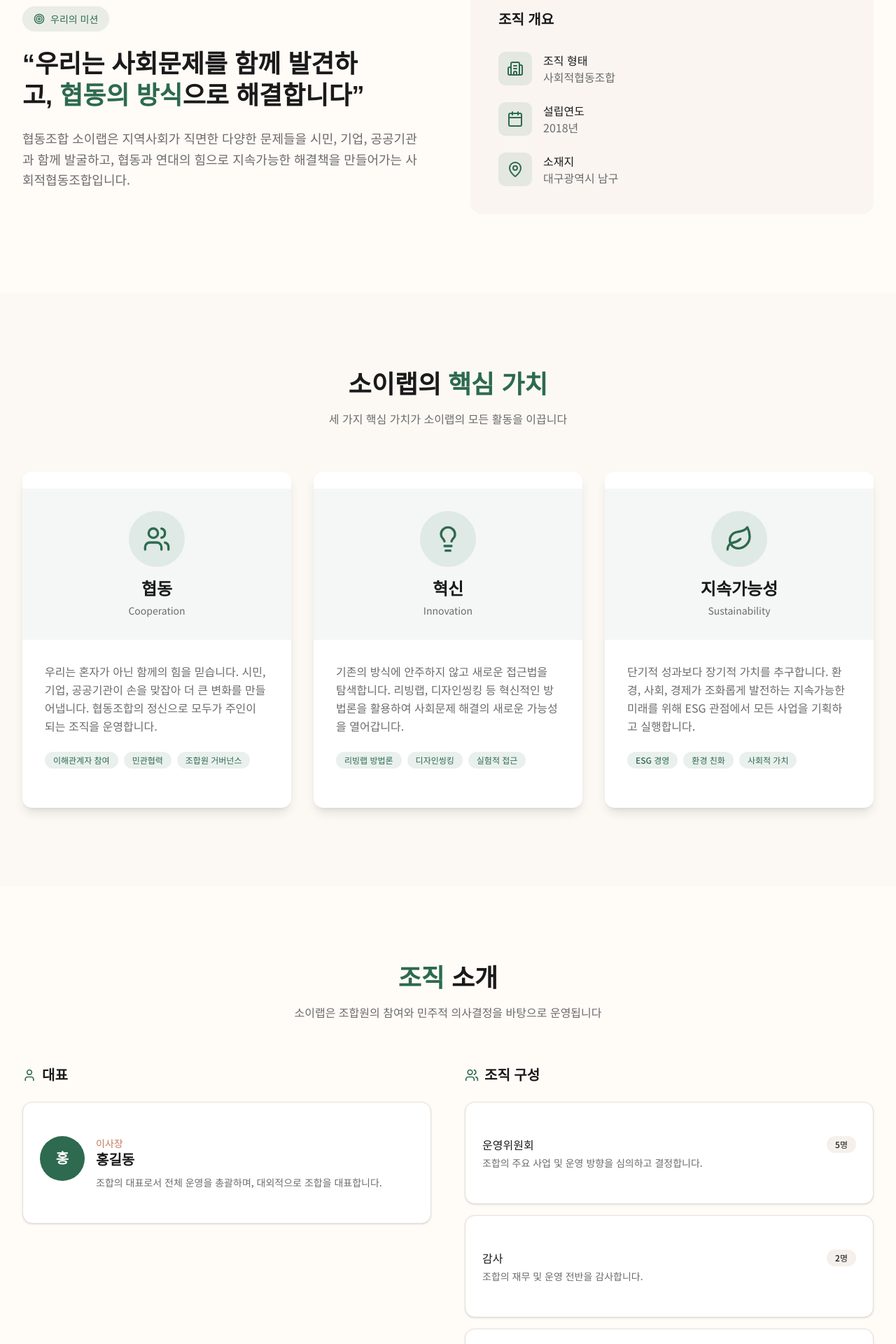
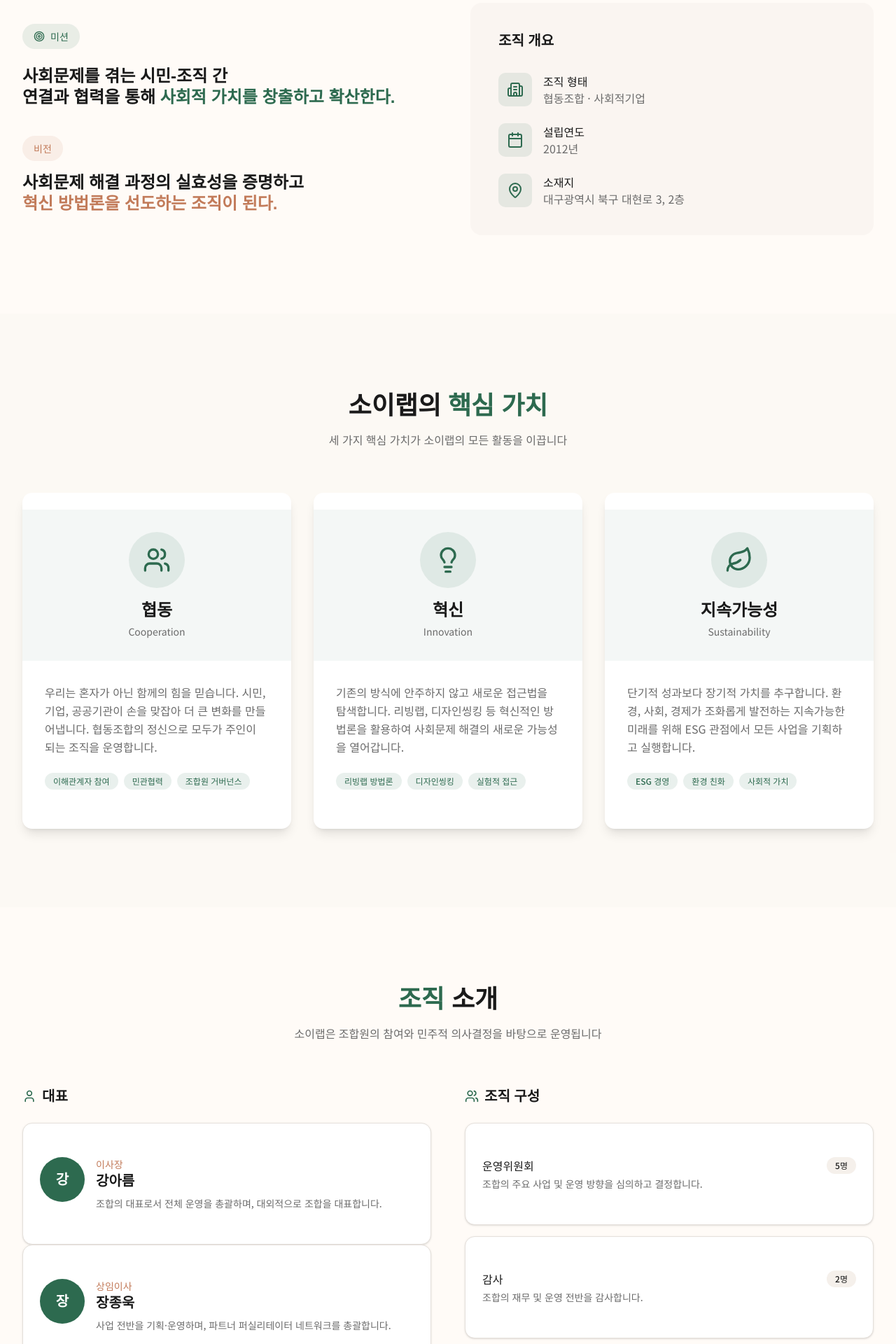
Before and after one commit to sunra724/soilab-cooperative-website, a Next.js app: page /about in a window 1280 px wide. Shown: the part 560-2480 px from the top of the page at 70% size. Built offline with nearby package versions, Linux system fonts and the light colour scheme.

Commit message:
fix: update organization info and correct content from PDF

```diff
--- a/app/about/page.tsx
+++ b/app/about/page.tsx
@@ -9,7 +9,7 @@ import { TimelineSection } from "@/components/sections/about/timeline-section"
 export const metadata = {
   title: "소이랩 소개 | 협동조합 소이랩",
   description:
-    "협동조합 소이랩은 대구 남구 소재 사회적협동조합입니다. 협동, 혁신, 지속가능성을 핵심 가치로 사회문제를 함께 해결합니다.",
+    "협동조합 소이랩은 대구 북구 소재 협동조합·사회적기업입니다. 협동, 혁신, 지속가능성을 핵심 가치로 사회문제를 함께 해결합니다.",
 }
 
 export default function AboutPage() {
--- a/components/footer.tsx
+++ b/components/footer.tsx
@@ -1,5 +1,5 @@
 import Link from "next/link"
-import { Mail, MapPin } from "lucide-react"
+import { Mail, MapPin, Phone } from "lucide-react"
 
 const navigation = [
   { name: "홈", href: "/" },
@@ -19,7 +19,7 @@ export function Footer() {
           <div className="space-y-4">
             <h3 className="font-serif text-xl font-bold">협동조합 소이랩</h3>
             <p className="text-sm text-primary-foreground/80">
-              사회혁신을 함께 만드는 대구 기반 사회적협동조합입니다.
+              사회혁신을 함께 만드는 대구 기반 협동조합·사회적기업입니다.
               지역사회와 함께 더 나은 미래를 만들어갑니다.
             </p>
           </div>
@@ -46,14 +46,20 @@ export function Footer() {
             <h4 className="font-medium mb-4">연락처</h4>
             <ul className="space-y-3">
               <li className="flex items-center gap-2 text-sm text-primary-foreground/80">
+                <Phone className="h-4 w-4" />
+                <a href="tel:053-941-9003" className="hover:text-primary-foreground transition-colors">
+                  053-941-9003
+                </a>
+              </li>
+              <li className="flex items-center gap-2 text-sm text-primary-foreground/80">
                 <Mail className="h-4 w-4" />
-                <a href="mailto:soilab@soilab.kr" className="hover:text-primary-foreground transition-colors">
-                  soilab@soilab.kr
+                <a href="mailto:soilabcoop@gmail.com" className="hover:text-primary-foreground transition-colors">
+                  soilabcoop@gmail.com
                 </a>
               </li>
               <li className="flex items-start gap-2 text-sm text-primary-foreground/80">
                 <MapPin className="h-4 w-4 mt-0.5" />
-                <span>대구광역시</span>
+                <span>대구광역시 북구 대현로 3, 2층</span>
               </li>
             </ul>
           </div>
--- a/components/sections/about/about-hero.tsx
+++ b/components/sections/about/about-hero.tsx
@@ -11,7 +11,7 @@ export function AboutHero() {
           </h1>
           <p className="mt-6 text-lg leading-relaxed text-muted-foreground">
             협동조합 소이랩은 대구를 기반으로 사회문제 해결과
-            지역 발전을 위해 활동하는 사회적협동조합입니다.
+            지역 발전을 위해 활동하는 협동조합·사회적기업입니다.
           </p>
         </div>
       </div>
--- a/components/sections/about/mission-section.tsx
+++ b/components/sections/about/mission-section.tsx
@@ -5,21 +5,28 @@ export function MissionSection() {
     <section className="py-20 lg:py-28 bg-background">
       <div className="mx-auto max-w-7xl px-4 lg:px-8">
         <div className="grid grid-cols-1 gap-12 lg:grid-cols-2 lg:gap-16 items-center">
-          {/* Mission Statement */}
-          <div>
-            <div className="inline-flex items-center gap-2 rounded-full bg-primary/10 px-4 py-2 mb-6">
-              <Target className="h-4 w-4 text-primary" />
-              <span className="text-sm font-medium text-primary">우리의 미션</span>
+          {/* Mission & Vision */}
+          <div className="space-y-10">
+            <div>
+              <div className="inline-flex items-center gap-2 rounded-full bg-primary/10 px-4 py-2 mb-6">
+                <Target className="h-4 w-4 text-primary" />
+                <span className="text-sm font-medium text-primary">미션</span>
+              </div>
+              <blockquote className="font-serif text-xl sm:text-2xl font-bold text-foreground leading-tight">
+                사회문제를 겪는 시민-조직 간<br />
+                연결과 협력을 통해{" "}
+                <span className="text-primary">사회적 가치를 창출하고 확산한다.</span>
+              </blockquote>
             </div>
-            <blockquote className="font-serif text-2xl sm:text-3xl lg:text-4xl font-bold text-foreground leading-tight text-balance">
-              &ldquo;우리는 사회문제를 함께 발견하고,{" "}
-              <span className="text-primary">협동의 방식</span>으로 해결합니다&rdquo;
-            </blockquote>
-            <p className="mt-6 text-lg text-muted-foreground leading-relaxed">
-              협동조합 소이랩은 지역사회가 직면한 다양한 문제들을 시민, 기업,
-              공공기관과 함께 발굴하고, 협동과 연대의 힘으로 지속가능한 해결책을
-              만들어가는 사회적협동조합입니다.
-            </p>
+            <div>
+              <div className="inline-flex items-center gap-2 rounded-full bg-accent/10 px-4 py-2 mb-4">
+                <span className="text-sm font-medium text-accent">비전</span>
+              </div>
+              <p className="font-serif text-xl sm:text-2xl font-bold text-foreground leading-tight">
+                사회문제 해결 과정의 실효성을 증명하고<br />
+                <span className="text-accent">혁신 방법론을 선도하는 조직이 된다.</span>
+              </p>
+            </div>
           </div>
 
           {/* Organization Info */}
@@ -34,7 +41,7 @@ export function MissionSection() {
                 </div>
                 <div>
                   <h4 className="font-medium text-foreground">조직 형태</h4>
-                  <p className="text-muted-foreground">사회적협동조합</p>
+                  <p className="text-muted-foreground">협동조합 · 사회적기업</p>
                 </div>
               </div>
               <div className="flex items-start gap-4">
@@ -43,7 +50,7 @@ export function MissionSection() {
                 </div>
                 <div>
                   <h4 className="font-medium text-foreground">설립연도</h4>
-                  <p className="text-muted-foreground">2018년</p>
+                  <p className="text-muted-foreground">2012년</p>
                 </div>
               </div>
               <div className="flex items-start gap-4">
@@ -52,7 +59,7 @@ export function MissionSection() {
                 </div>
                 <div>
                   <h4 className="font-medium text-foreground">소재지</h4>
-                  <p className="text-muted-foreground">대구광역시 남구</p>
+                  <p className="text-muted-foreground">대구광역시 북구 대현로 3, 2층</p>
                 </div>
               </div>
             </div>
--- a/components/sections/about/organization-section.tsx
+++ b/components/sections/about/organization-section.tsx
@@ -4,8 +4,13 @@ import { Card, CardContent } from "@/components/ui/card"
 const executives = [
   {
     role: "이사장",
-    name: "홍길동",
+    name: "강아름",
     description: "조합의 대표로서 전체 운영을 총괄하며, 대외적으로 조합을 대표합니다.",
+  },
+  {
+    role: "상임이사",
+    name: "장종욱",
+    description: "사업 전반을 기획·운영하며, 파트너 퍼실리테이터 네트워크를 총괄합니다.",
   },
 ]
 
@@ -99,12 +104,6 @@ export function OrganizationSection() {
           </div>
         </div>
 
-        {/* Note */}
-        <div className="mt-12 rounded-lg bg-secondary/50 p-6 text-center">
-          <p className="text-sm text-muted-foreground">
-            * 위 정보는 예시이며, 실제 조직 구성과 다를 수 있습니다.
-          </p>
-        </div>
       </div>
     </section>
   )
--- a/components/sections/about/timeline-section.tsx
+++ b/components/sections/about/timeline-section.tsx
@@ -2,66 +2,38 @@ import { CheckCircle2 } from "lucide-react"
 
 const milestones = [
   {
-    year: "2018",
+    year: "2012",
     title: "협동조합 소이랩 설립",
     events: [
-      "사회적협동조합 설립 인가",
-      "대구광역시 남구 사무실 개소",
-      "첫 번째 리빙랩 프로젝트 착수",
+      "협동조합 설립",
     ],
   },
   {
-    year: "2019",
-    title: "사업 영역 확장",
+    year: "2013",
+    title: "법인 설립",
     events: [
-      "청년정책 연구 사업 시작",
-      "대구시 도시재생 컨설팅 참여",
-      "지역 사회적경제 네트워크 가입",
+      "법인 설립",
+      "사회문제 해결 사업 시작",
     ],
   },
   {
-    year: "2020",
-    title: "코로나19 대응 및 디지털 전환",
+    year: "2018",
+    title: "사회적기업 인증 및 사업 확장",
     events: [
-      "비대면 리빙랩 방법론 개발",
-      "온라인 교육 프로그램 론칭",
-      "지역 소상공인 디지털 전환 지원",
-    ],
-  },
-  {
-    year: "2021",
-    title: "ESG 컨설팅 사업 본격화",
-    events: [
-      "ESG 컨설팅 서비스 론칭",
-      "지역 중소기업 ESG 경영 지원 시작",
-      "사회적 가치 측정 연구 수행",
+      "사회적기업 인증 (고용노동부)",
+      "국민해결 산격1동 기억보듬길 리빙랩 사업 진행 (행정안전부)",
+      "대구 북구도시재생지원센터 위탁 운영기관 선정 (대구 북구청)",
     ],
   },
   {
     year: "2022",
-    title: "인지건강디자인 분야 진출",
+    title: "리빙랩·사회혁신 성과 확대",
     events: [
-      "고령친화 서비스 디자인 프로젝트",
-      "인지건강 프로그램 개발",
-      "시니어 디지털 리터러시 교육",
-    ],
-  },
-  {
-    year: "2023",
-    title: "사회적 임팩트 확대",
-    events: [
-      "누적 프로젝트 50건 달성",
-      "대구 청년정책 자문기관 선정",
-      "지역 사회혁신 생태계 구축 참여",
-    ],
-  },
-  {
-    year: "2024",
-    title: "지속적인 성장",
-    events: [
-      "ESG 컨설팅 실적 확대",
-      "신규 리빙랩 프로젝트 다수 수행",
-      "조합원 및 파트너십 확대",
+      "성내2동 도시재생연계리빙랩 운영용역 (대구테크노파크)",
+      "주민참여 리빙랩 프로젝트 운영용역 (대구환경공단)",
+      "SW융합클러스터 2.0 도시서비스 개발 및 상용화",
+      "소셜벤처기업 판별 (중소벤처기업부 장관)",
+      "우수 사회적기업 표창 (대구광역시장 제 1637호)",
     ],
   },
 ]
@@ -75,7 +47,7 @@ export function TimelineSection() {
             소이랩이 <span className="text-primary">걸어온 길</span>
           </h2>
           <p className="mt-4 text-muted-foreground max-w-2xl mx-auto">
-            2018년 설립 이후 지역사회와 함께 성장해온 발자취
+            2012년 설립 이후 지역사회와 함께 성장해온 발자취
           </p>
         </div>
 
--- a/components/sections/hero-section.tsx
+++ b/components/sections/hero-section.tsx
@@ -15,7 +15,7 @@ export function HeroSection() {
           <p className="mt-6 text-lg leading-relaxed text-muted-foreground">
             협동조합 소이랩은 대구를 기반으로 ESG 컨설팅, 리빙랩, 청년정책,
             도시재생, 인지건강디자인 분야에서 지역사회와 함께
-            더 나은 미래를 만들어가는 사회적협동조합입니다.
+            더 나은 미래를 만들어가는 협동조합·사회적기업입니다.
           </p>
           <div className="mt-10 flex flex-col gap-4 sm:flex-row sm:justify-center">
             <Button size="lg" asChild>
```
